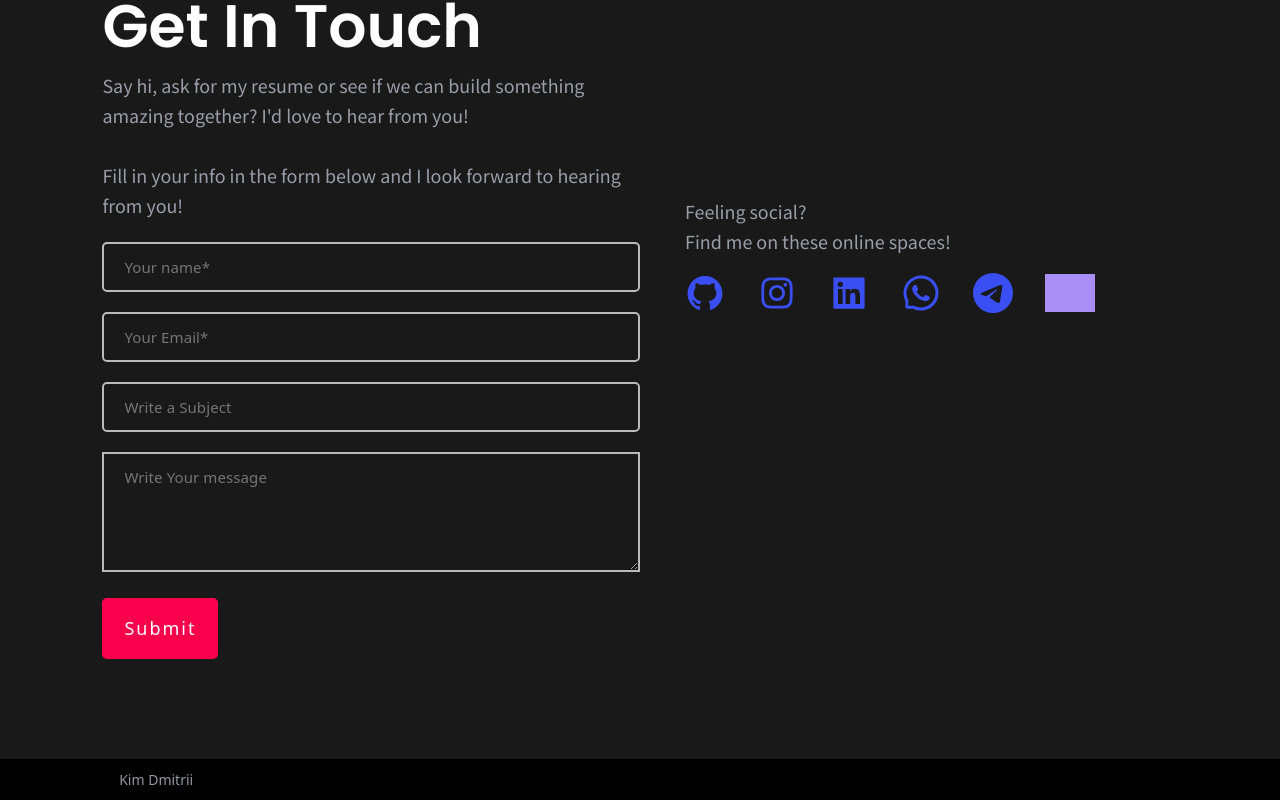
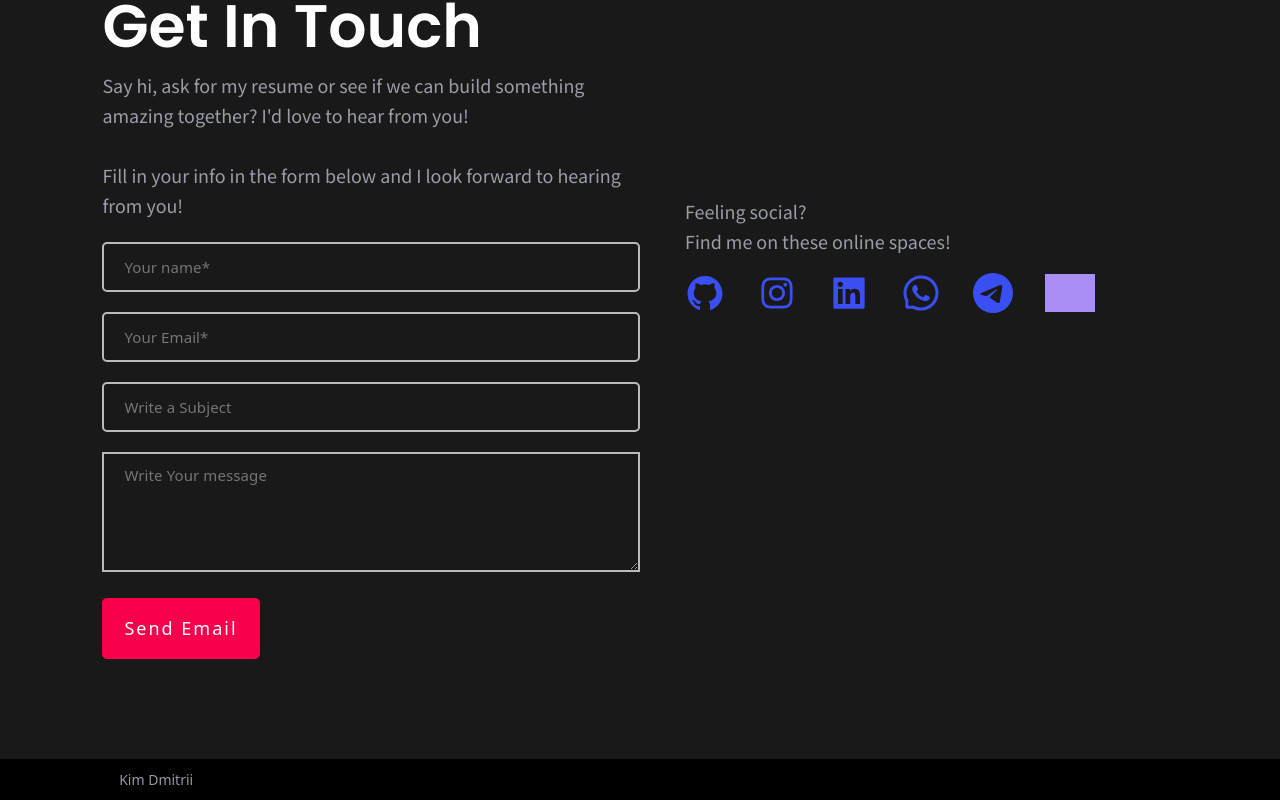
Before and after one commit to dkimd5/react-portfolio, a React (Create React App) app: page / in a window 1280 px wide. Shown: the part 4725-5525 px from the top of the page. Built offline with nearby package versions, Linux system fonts and the light colour scheme; grey boxes are pictures that could not be loaded.

Commit message:
Change submit button text, add textarea padding for text

```diff
--- a/src/components/Contact/Contact.css
+++ b/src/components/Contact/Contact.css
@@ -37,8 +37,9 @@ textarea#message {
     background: none;
     padding: 0 20px;
     width: 100%;
-    line-height: 46px;
     color: #fff;
+    /* line-height: 2.5; */
+    padding-top: 10px;
     font-size: 15px;
     letter-spacing: .1px;
     border: 2px solid rgba(255, 255, 255, 0.7);
--- a/src/components/Contact/Contact.js
+++ b/src/components/Contact/Contact.js
@@ -46,7 +46,7 @@ function Contact() {
                 placeholder="Write Your message"
               ></textarea>
               <button className="btn contact" type="submit">
-                Submit
+                Send Email
               </button>
             </form>
           </div>
```
